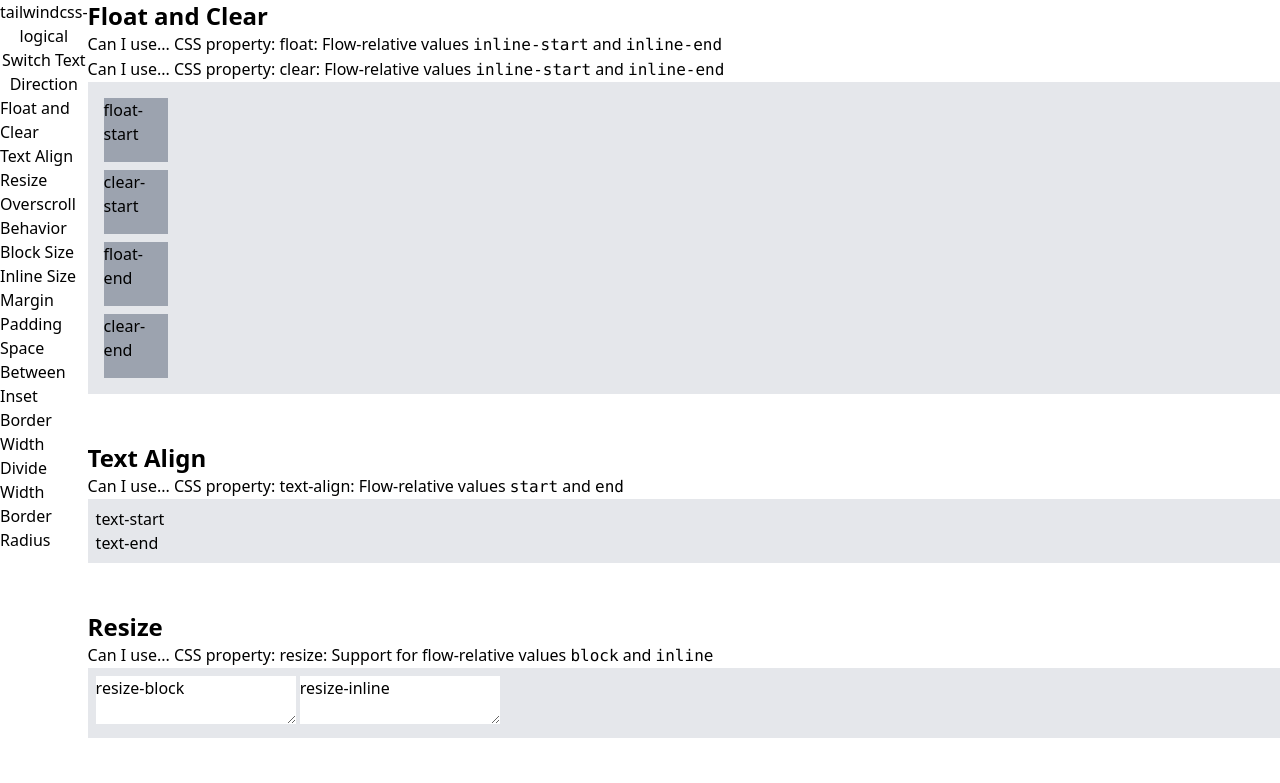
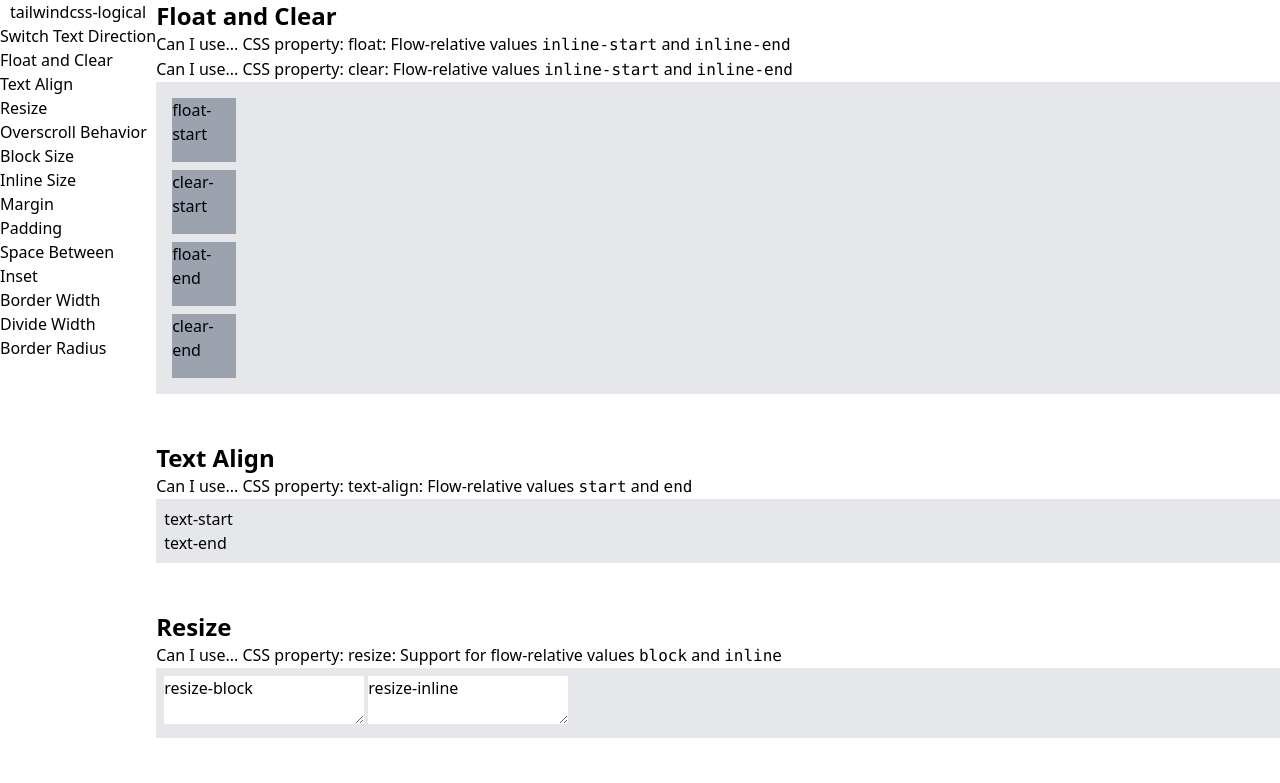
Before and after one commit to stevecochrane/tailwindcss-logical, a website: page demo/index.html in a window 1280 px wide. Shown: the top 783 px of the page. Drawn offline with nearby package versions, Linux system fonts and the light colour scheme; files that its build step writes are made by us from their sources.

Commit message:
Ensure intended width on sidebar

```diff
--- a/demo/index.html
+++ b/demo/index.html
@@ -7,7 +7,7 @@
   <body>
     <div class="flex max-is-6xl mli-auto">
 
-      <div class="is-1/4">
+      <div class="flex-none is-1/4">
         <div class="text-center">
           <h1>tailwindcss-logical</h1>
           <button id="switch-alignment">Switch Text Direction</button>
@@ -31,7 +31,7 @@
         </nav>
       </div>
 
-      <div class="is-full space-y-12">
+      <div class="flex-auto is-full space-y-12">
 
         <section id="float-and-clear">
           <h2 class="font-bold text-2xl">Float and Clear</h2>
```
